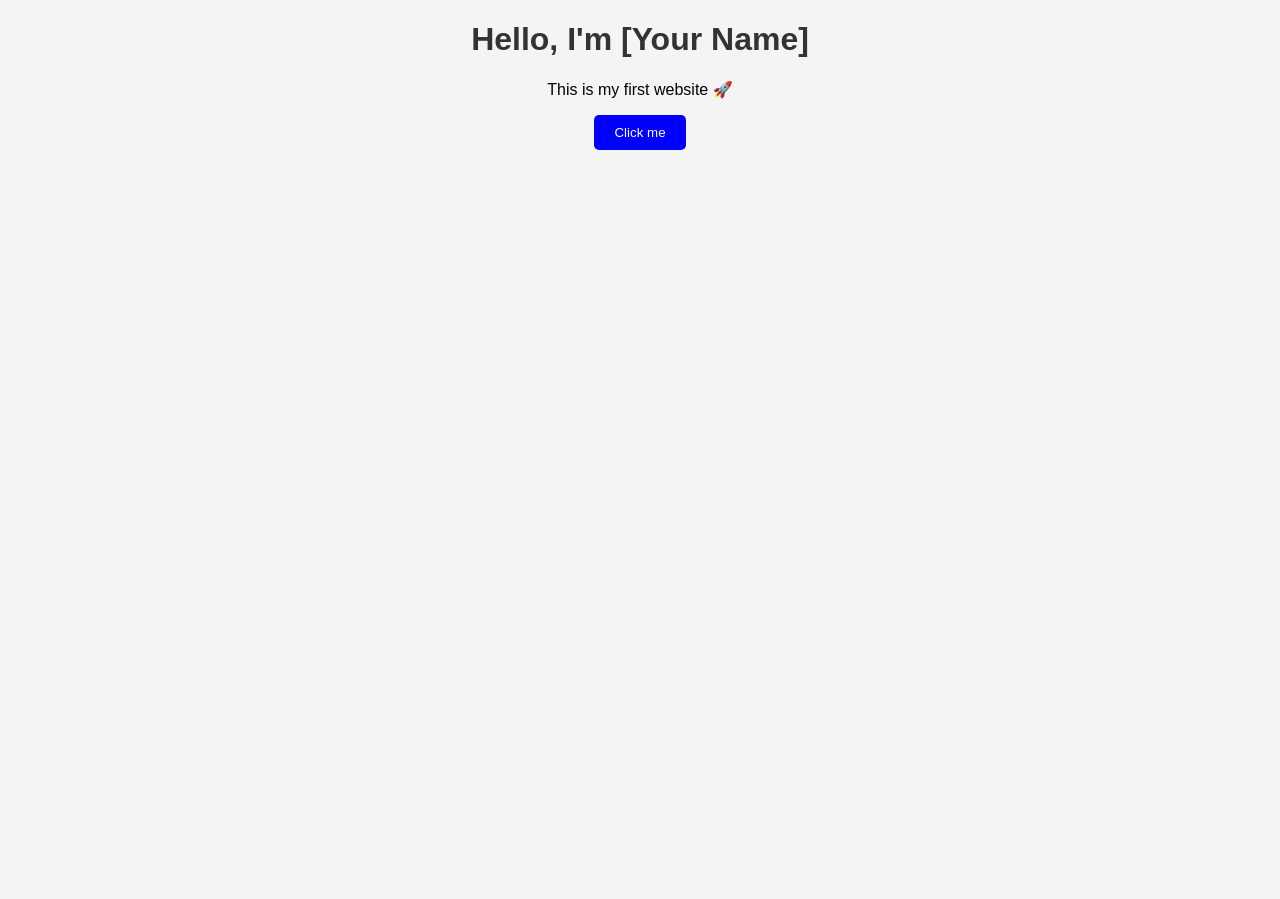
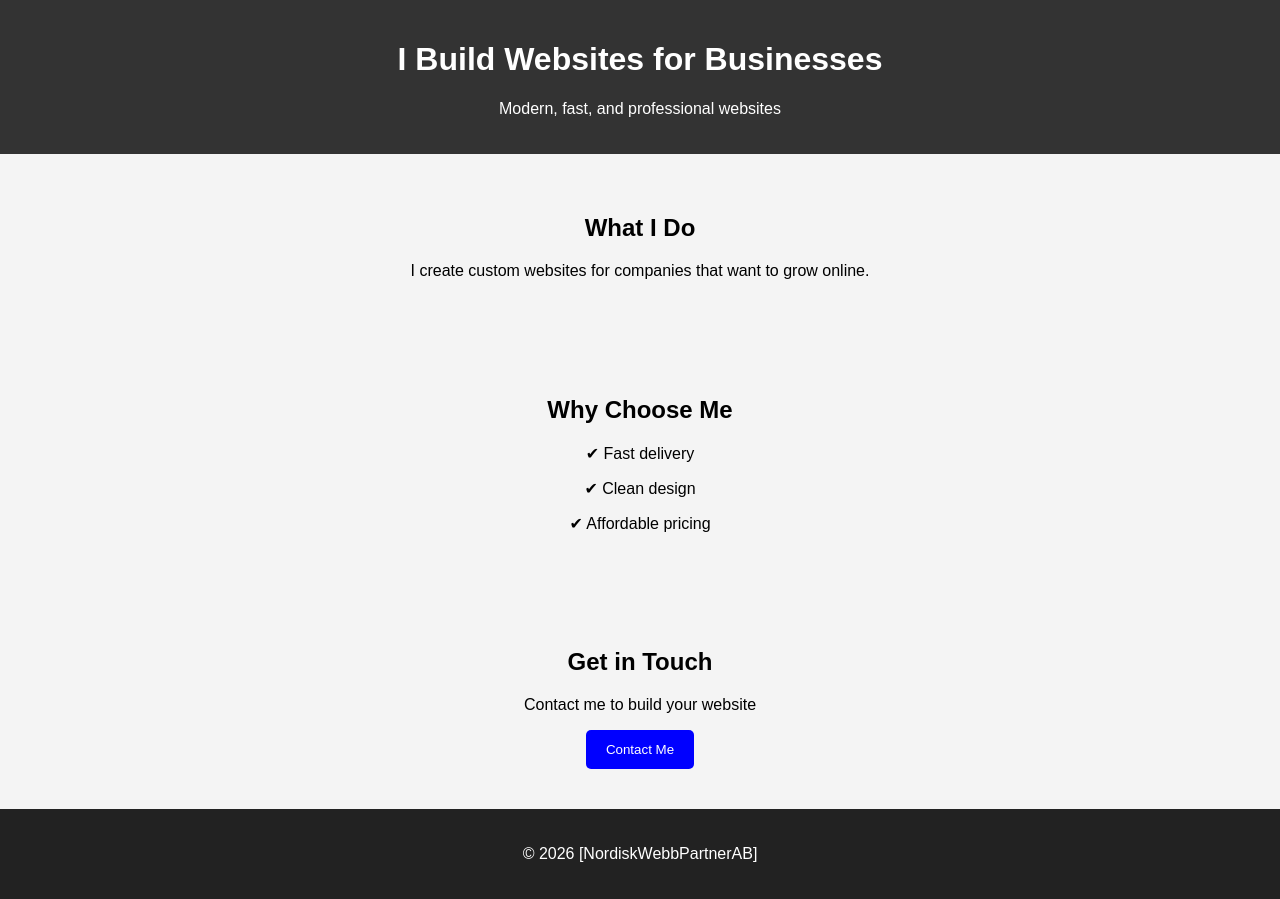
Before and after one commit to turmoilh/my-first-website, a plain HTML site: page index.html in a window 1280 px wide. Before the commit the page ends 800 px from the top, so only its background shows below. Drawn offline with Linux system fonts and the light colour scheme.

Commit message:
Add files via upload

```diff
--- a/index.html
+++ b/index.html
@@ -1,34 +1,73 @@
 <!DOCTYPE html>
 <html>
 <head>
-  <title>My First Website</title>
+  <title>Web Design by [Your Name]</title>
 
   <style>
     body {
       font-family: Arial;
+      margin: 0;
       text-align: center;
       background: #f4f4f4;
     }
 
-    h1 {
-      color: #333;
+    header {
+      background: #333;
+      color: white;
+      padding: 20px;
     }
 
-    button {
-      padding: 10px 20px;
+    section {
+      padding: 40px;
+    }
+
+    .btn {
       background: blue;
       color: white;
+      padding: 12px 20px;
       border: none;
       border-radius: 5px;
+      cursor: pointer;
+    }
+
+    footer {
+      background: #222;
+      color: white;
+      padding: 20px;
     }
   </style>
-
 </head>
 
 <body>
-  <h1>Hello, I'm [Your Name]</h1>
-  <p>This is my first website 🚀</p>
 
-  <button onclick="alert('You clicked me!')">Click me</button>
+  <header>
+    <h1>I Build Websites for Businesses</h1>
+    <p>Modern, fast, and professional websites</p>
+  </header>
+
+  <section>
+    <h2>What I Do</h2>
+    <p>I create custom websites for companies that want to grow online.</p>
+  </section>
+
+  <section>
+    <h2>Why Choose Me</h2>
+    <p>✔ Fast delivery</p>
+    <p>✔ Clean design</p>
+    <p>✔ Affordable pricing</p>
+  </section>
+
+  <section>
+    <h2>Get in Touch</h2>
+    <p>Contact me to build your website</p>
+    <button class="btn" onclick="alert('Email me at: Nordiskwebbpartner@hotmail.com')">
+      Contact Me
+    </button>
+  </section>
+
+  <footer>
+    <p>© 2026 [NordiskWebbPartnerAB]</p>
+  </footer>
+
 </body>
 </html>
```
